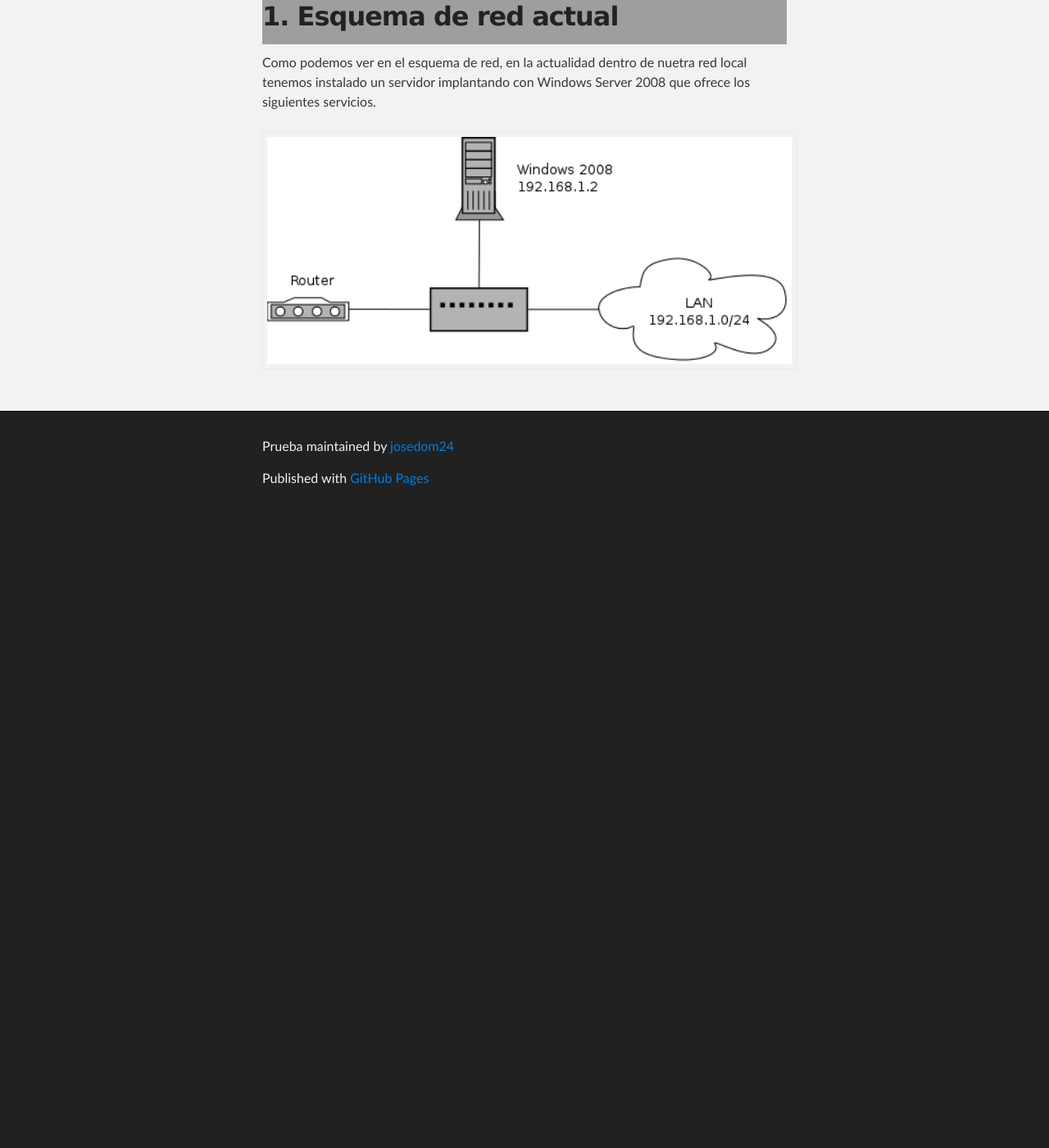
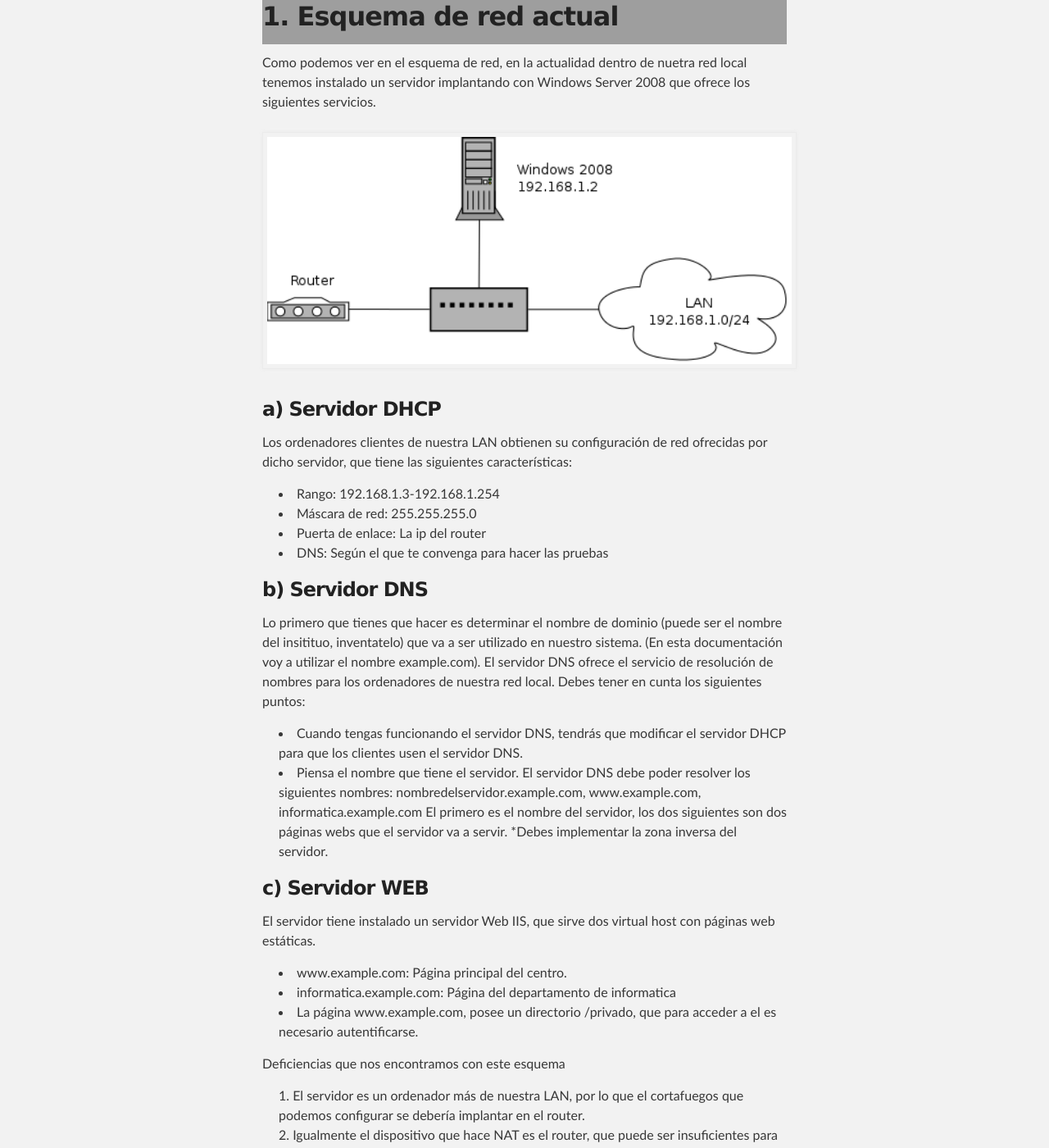
Before and after one commit to josedom24/josedom24.github.io, a Jekyll site: the page built from mod/serviciosgs/proyecto1.md, in a window 1280 px wide and 1400 px high, scrolled down 394 px. Shown: the whole window at 82% size. Built offline with Jekyll 4.4.1, drawn with Linux system fonts in a browser that asks for light colours; before the commit the page ends 1024 px from its top, so only the background shows below that; some of the changed text lies outside the part shown; grey boxes are pictures that could not be loaded.

Commit message:
Update proyecto1.md

```diff
--- a/mod/serviciosgs/proyecto1.md
+++ b/mod/serviciosgs/proyecto1.md
@@ -12,3 +12,38 @@ Nos han contratado para instalar y configurar un servidor que de servicio a un c
 Como podemos ver en el esquema de red, en la actualidad dentro de nuetra red local tenemos instalado un servidor implantando con Windows Server 2008 que ofrece los siguientes servicios.
 
 ![Esquema de red](img/Diagrama1.png)
+
+###a) Servidor DHCP
+
+Los ordenadores clientes de nuestra LAN obtienen su configuración de red ofrecidas por dicho servidor, que tiene las siguientes características:
+
+* Rango: 192.168.1.3-192.168.1.254
+* Máscara de red: 255.255.255.0
+* Puerta de enlace: La ip del router
+* DNS: Según el que te convenga para hacer las pruebas
+
+###b) Servidor DNS
+
+Lo primero que tienes que hacer es determinar el nombre de dominio (puede ser el nombre del insitituo, inventatelo) que va a ser utilizado en nuestro sistema. (En esta documentación voy a utilizar el nombre example.com). El servidor DNS ofrece el servicio de resolución de nombres para los ordenadores de nuestra red local. Debes tener en cunta los siguientes puntos:
+
+* Cuando tengas funcionando el servidor DNS, tendrás que modificar el servidor DHCP para que los clientes usen el servidor DNS.
+* Piensa el nombre que tiene el servidor. El servidor DNS debe poder resolver los siguientes nombres: nombredelservidor.example.com, www.example.com, informatica.example.com El primero es el nombre del servidor, los dos siguientes son dos páginas webs que el servidor va a servir.
+*Debes implementar la zona inversa del servidor.
+
+###c) Servidor WEB
+
+El servidor tiene instalado un servidor Web IIS, que sirve dos virtual host con páginas web estáticas.
+
+* www.example.com: Página principal del centro.
+* informatica.example.com: Página del departamento de informatica
+* La página www.example.com, posee un directorio /privado, que para acceder a el es necesario autentificarse.
+
+Deficiencias que nos encontramos con este esquema
+
+1. El servidor es un ordenador más de nuestra LAN, por lo que el cortafuegos que podemos configurar se debería implantar en el router.
+2. Igualmente el dispositivo que hace NAT es el router, que puede ser insuficientes para muchos ordenadores.
+3. No se controla de ninguna manera la navegación de los clientes.
+4. El servidor web actualmente instalado solo ofrece página html estáticas.
+5. Algunos servicios que faltan: web dinámica, servicio de ftp, servicio de correos, proxy,...
+
+##2. Especificación del nuevo esquema de red
```
